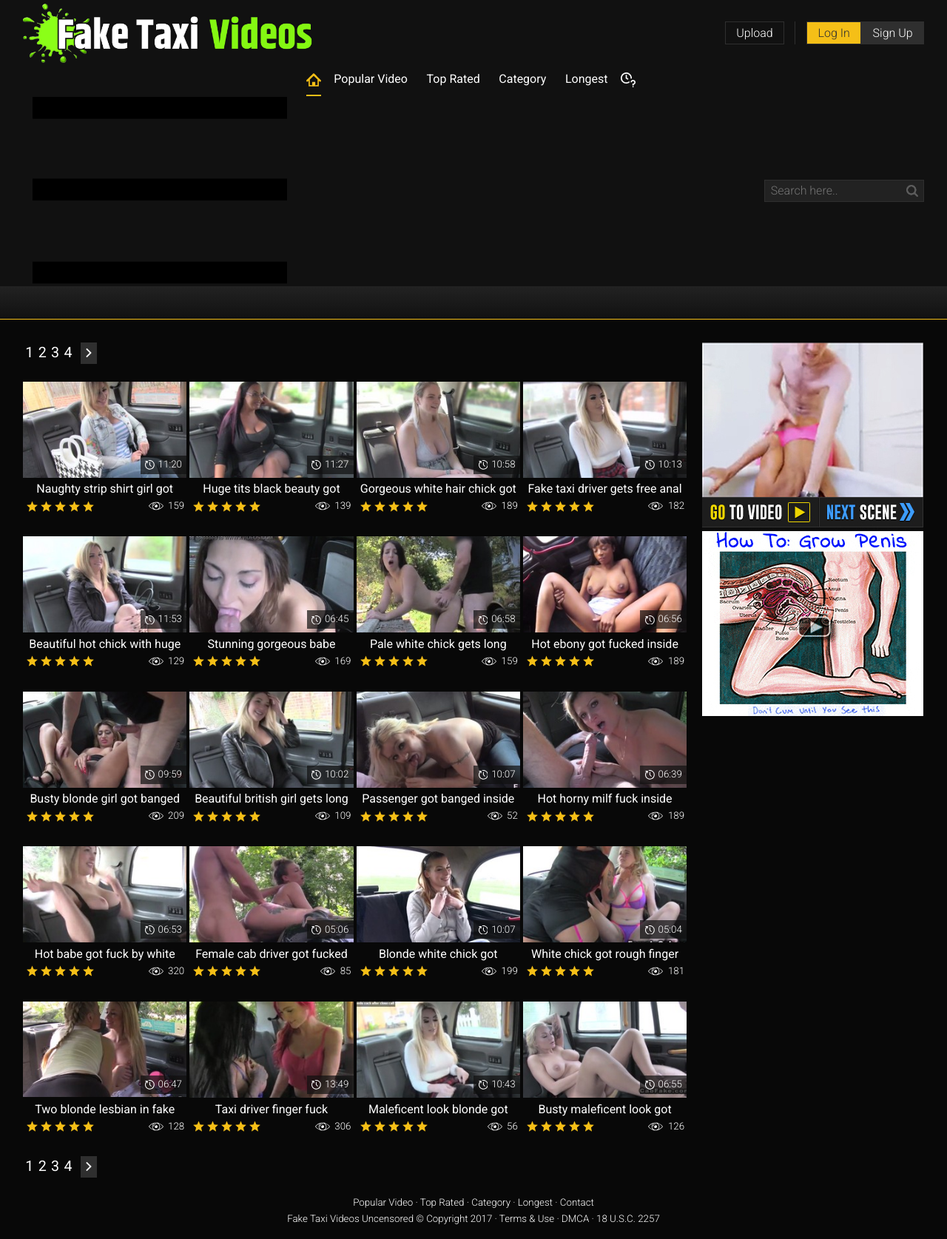
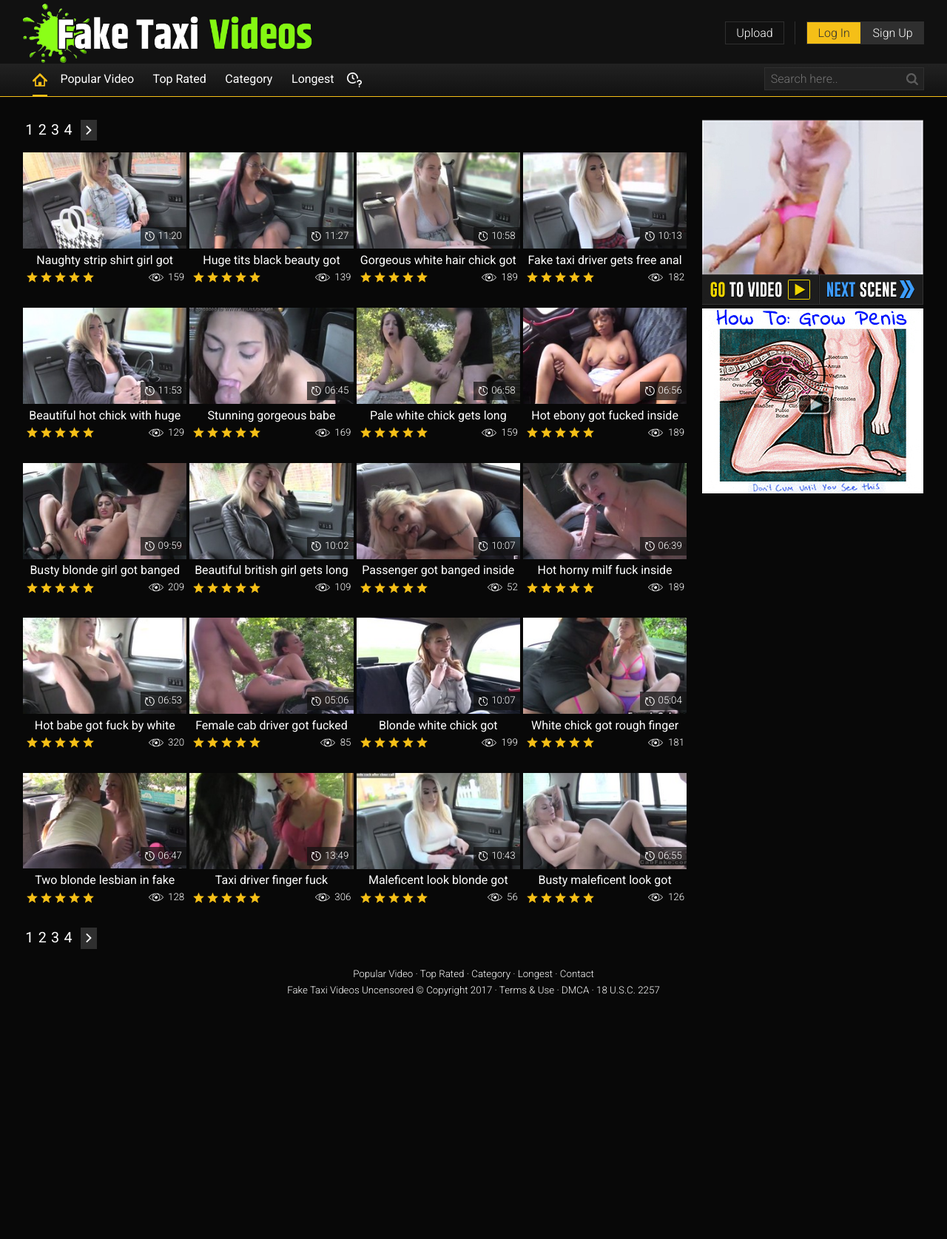
Before and after one commit to unlimitedpup/lzlsxpx-fake, a Jekyll site: the page built from index.html, in a window 1280 px wide. Shown: the whole page at 74% size. Built offline with Jekyll 4.4.1, drawn with Linux system fonts in a browser that asks for light colours; a script that is not in the unit is left out; the list of posts is cut into pages by our own code; after the commit the page ends 1366 px from its top, so only the background shows below that.

Commit message:
Add files via upload

```diff
--- a/_sass/2-base/custom-style.sass
+++ b/_sass/2-base/custom-style.sass
@@ -26,8 +26,14 @@
 
    .main-container
       @extend .container
-      padding: 2rem 1rem
+      padding: 2rem .5rem
       +clearfix()
+
+   @media screen and (min-width: 768px)
+      .main-container
+         padding: 2rem 1rem
+
+
 
 .vertical-align
    white-space: nowrap
--- a/_sass/2-base/typography.sass
+++ b/_sass/2-base/typography.sass
@@ -2,7 +2,7 @@
 .gigantic, .huge, .large, .bigger, .big,
 h1, h2, h3, h4, h5, h6
    color: $text-color
-   margin: 0 0 .5rem
+   margin: 0 0 .7rem
 
    @media screen and (min-width: 500px)
       margin-bottom: .8rem
--- a/_sass/3-sections/header.sass
+++ b/_sass/3-sections/header.sass
@@ -12,13 +12,14 @@
 
    .header-container
       @extend .container
-      padding: .3rem 1rem 0px
+      padding: .3rem .7rem 0px
       z-index: 2
 
       .header-top
          +display(flex)
          +justify-content(space-between)
          +align-items(center)
+         margin-bottom: .5rem
 
          .banner
             font-size: 3.1rem
@@ -30,52 +31,51 @@
                +size(auto 100%)
 
          .btn
-            vertical-align: middle
-            +clearfix()
-
-            a
-               padding: .2rem .9rem
-               +display(inline-block)
-               border: 1px solid $border-color
-               float: left
-
-            .upload
-               margin-right: 15px
-
-            .login
-               margin-left: 15px
-               background-color: $color-alt
-               color: $color-light
-               +position(relative)
-
-               &:before
-                  content: ''
-                  width: 1px
-                  background-color: $color-light
-                  +position(absolute, -1px null -1px -17px)
-
-            .signup
-               background-color: $color-light
+            +display(none)
 
       .header-bottom
          +display(flex)
          +justify-content(space-between)
          +align-items(center)
 
+         &.block-header-bottom
+            +display(block)
+
+            .nav-menu
+               .mobile-nav
+                  float: none
+
+               #random
+                  float: none
+                  margin-left: 0px
+
+                  svg
+                     +display(none)
+
+                  &:after
+                     +display(block)
+                     margin-left: 0px
+                     color: $text-color
+
          .nav-menu
             +clearfix()
+            text-align: center
+
+            .mobile-nav
+               margin-top: -1px
+               text-align: left
+               +display(block)
+               float: left
+
+               svg
+                  +size(1.6rem)
+                  fill: $text-color
 
             a
-               float: left
-               +display(block)
+               line-height: 2.7
+               font-weight: normal
                text-transform: capitalize
-               margin: 0px .8rem
-               line-height: 2.7
-               border-bottom: 2px solid transparent
-               font-weight: normal
-
-               &:hover
-                  border-bottom-color: $color-alt
+               +display(none)
 
                &.current
                   border-bottom-color: $color-alt
@@ -84,32 +84,43 @@
                   svg
                      fill: $color-alt
 
-            .home, #random
+               &.show-nav
+                  +display(block)
+
+               &:nth-child(even)
+                  background-color: rgba($border-color, .2)
+
+            .home
+               svg
+                  +display(none)
+
+               &:after
+                  content: 'Home'
+
+            #random
+               margin-left: 1.3rem
+               float: left
+               +display(block)
+
                svg
                   +size(20px)
+                  +display(inline-block)
                   fill: white
 
-            .home
-               margin: 0px .3rem 0px .8rem
+               &:after
+                  content: ' surprise'
+                  max-width: none
+                  color: $text-color
+                  +display(none)
 
-            #random
-               margin: 0px 0px 0px .3rem
-               +position(relative)
-
-               &:after
-                  content: 'surprise'
-                  +transition(all .15s ease-in 0s)
-                  +position(absolute, null null 0px 30px)
-                  overflow: hidden
-                  max-width: 0px
-                  color: $color-alt
-
-               &:hover:after
-                  max-width: 100px
-
+                  @media screen and (min-width: 420px)
+                     +display(inline-block)
+                     margin-left: 4px
+                     color: $color-alt
 
          .search
             +position(relative)
+            line-height: 2.8
 
             &:after
                content: ''
@@ -123,6 +134,7 @@
 
             input
                outline: none
+               width: 100%
 
             input:-webkit-autofill
                -webkit-box-shadow: 0 0 0px 1000px darken($color-light, 5) inset
@@ -138,3 +150,84 @@
                z-index: 2
                width: 30px
                opacity: 0
+
+@media screen and (min-width: 768px)
+   #header
+      .header-container
+         padding: .3rem 1rem 0px
+
+         .header-top
+            margin-bottom: 0px
+
+            .btn
+               vertical-align: middle
+               +clearfix()
+               +display(block)
+
+               a
+                  padding: .2rem .9rem
+                  +display(inline-block)
+                  border: 1px solid $border-color
+                  float: left
+
+               .upload
+                  margin-right: 15px
+
+               .login
+                  margin-left: 15px
+                  background-color: $color-alt
+                  color: $color-light
+                  +position(relative)
+
+                  &:before
+                     content: ''
+                     width: 1px
+                     background-color: $color-light
+                     +position(absolute, -1px null -1px -17px)
+
+               .signup
+                  background-color: $color-light
+
+         .header-bottom
+            .nav-menu
+               a
+                  float: left
+                  margin: 0px .8rem
+                  +display(block)
+                  border-bottom: 2px solid transparent
+
+                  &:hover
+                     border-bottom-color: $color-alt
+
+                  &:nth-child(even)
+                     background-color: transparent
+
+               .home, #random
+                  svg
+                     +size(20px)
+                     +display(inline-block)
+                     fill: white
+
+               .home
+                  margin: 0px .3rem 0px .8rem
+
+                  &:after
+                     +display(none)
+
+               #random
+                  margin: 0px 0px 0px .3rem
+                  +position(relative)
+
+                  &:after
+                     +display(block)
+                     overflow: hidden
+                     +transition(all .15s ease-in 0s)
+                     +position(absolute, null null 0px 26px)
+                     max-width: 0px
+                     color: $color-alt
+
+                  &:hover:after
+                     max-width: 100px
+
+               .mobile-nav
+                  +display(none)
--- a/_sass/3-sections/pagination.sass
+++ b/_sass/3-sections/pagination.sass
@@ -2,7 +2,7 @@
    +clearfix()
 
    &.paginate-top
-      margin-bottom: 1.5rem
+      margin-bottom: 1rem
 
    .previous, .next
       background-color: $border-color
--- a/_sass/3-sections/posts.sass
+++ b/_sass/3-sections/posts.sass
@@ -1,7 +1,10 @@
 .posts
    width: 100%
-   float: left
-   margin-bottom: -1.5rem
+   margin-bottom: 1.5rem
+
+   @media screen and (min-width: 950px)
+      float: left
+      margin-bottom: -1.5rem
 
    .post-item
       margin-bottom: 1.5rem
@@ -10,7 +13,7 @@
       overflow: hidden
 
       @media screen and (min-width: 385px)
-         width: 49%
+         width: 49.4%
 
       @media screen and (min-width: 645px)
          width: 32.9%
@@ -107,7 +110,7 @@
       border: 1px solid rgba($border-color, .3)
 
       @media screen and (min-width: 385px)
-         width: 49%
+         width: 49.4%
 
       @media screen and (min-width: 500px)
          width: 32.8%
--- a/_sass/3-sections/sidebar.sass
+++ b/_sass/3-sections/sidebar.sass
@@ -1,4 +1,8 @@
 #sidebar
    width: 300px
-   margin-left: 1rem
-   float: right
+   margin-left: auto
+   margin-right: auto
+
+   @media screen and (min-width: 950px)
+      margin-left: 1rem
+      float: right
```
